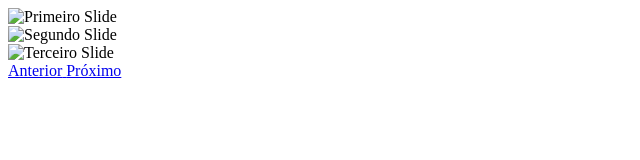
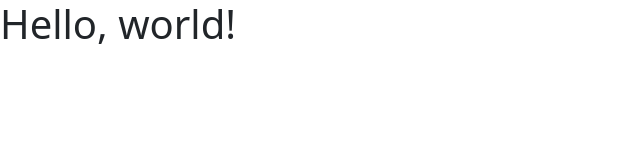
Before and after one commit to MelEliseGomes/SiteEtecAssisRepo, a plain HTML site: page index.html in a window 1280 px wide. Shown: the whole page, without its empty margins (0-640 px from the left). Drawn offline with nearby package versions, Linux system fonts and the light colour scheme.

Commit message:
Adicionado o código da 15

```diff
--- a/index.html
+++ b/index.html
@@ -1,32 +1,13 @@
-<!DOCTYPE html>
-<html lang="pt-BR">
-<head>
-    <meta charset="UTF-8">
-    <meta http-equiv="X-UA-Compatible" content="IE=edge">
-    <meta name="viewport" content="width=device-width, initial-scale=1.0">
-    <title>Document</title>
-</head>
-<body>
-    <div id="carouselExampleControls" class="carousel slide" data-ride="carousel">
-        <div class="carousel-inner">
-          <div class="carousel-item active">
-            <img class="d-block w-100" src=".../800x400?auto=yes&bg=777&fg=555&text=Primeiro Slide" alt="Primeiro Slide">
-          </div>
-          <div class="carousel-item">
-            <img class="d-block w-100" src=".../800x400?auto=yes&bg=666&fg=444&text=Segundo Slide" alt="Segundo Slide">
-          </div>
-          <div class="carousel-item">
-            <img class="d-block w-100" src=".../800x400?auto=yes&bg=555&fg=333&text=Terceiro Slide" alt="Terceiro Slide">
-          </div>
-        </div>
-        <a class="carousel-control-prev" href="#carouselExampleControls" role="button" data-slide="prev">
-          <span class="carousel-control-prev-icon" aria-hidden="true"></span>
-          <span class="sr-only">Anterior</span>
-        </a>
-        <a class="carousel-control-next" href="#carouselExampleControls" role="button" data-slide="next">
-          <span class="carousel-control-next-icon" aria-hidden="true"></span>
-          <span class="sr-only">Próximo</span>
-        </a>
-      </div>
-</body>
+<!doctype html>
+<html lang="en">
+  <head>
+    <meta charset="utf-8">
+    <meta name="viewport" content="width=device-width, initial-scale=1">
+    <title>Bootstrap demo</title>
+    <link href="https://cdn.jsdelivr.net/npm/bootstrap@5.3.3/dist/css/bootstrap.min.css" rel="stylesheet" integrity="sha384-QWTKZyjpPEjISv5WaRU9OFeRpok6YctnYmDr5pNlyT2bRjXh0JMhjY6hW+ALEwIH" crossorigin="anonymous">
+  </head>
+  <body>
+    <h1>Hello, world!</h1>
+    <script src="https://cdn.jsdelivr.net/npm/bootstrap@5.3.3/dist/js/bootstrap.bundle.min.js" integrity="sha384-YvpcrYf0tY3lHB60NNkmXc5s9fDVZLESaAA55NDzOxhy9GkcIdslK1eN7N6jIeHz" crossorigin="anonymous"></script>
+  </body>
 </html>
```
